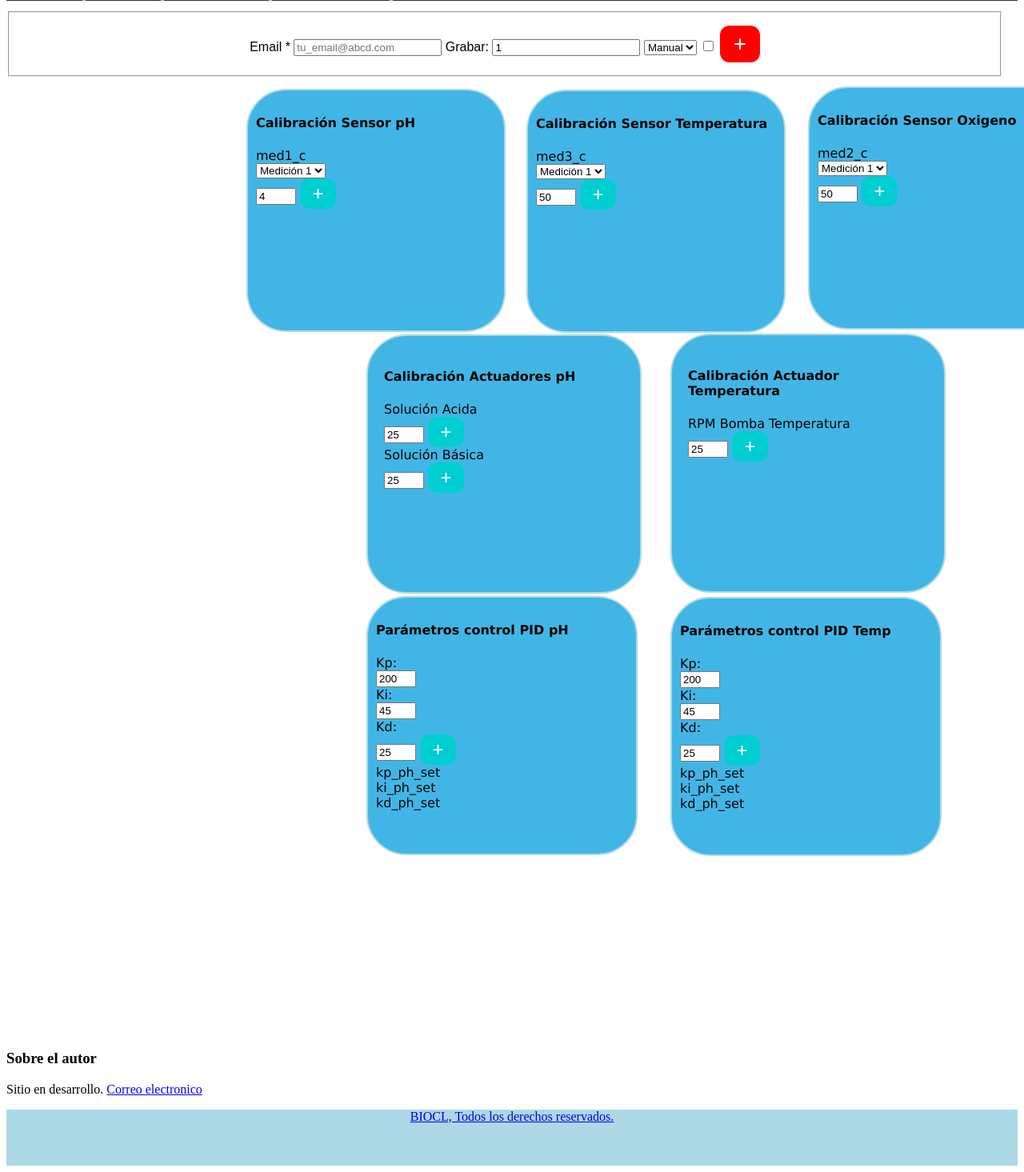
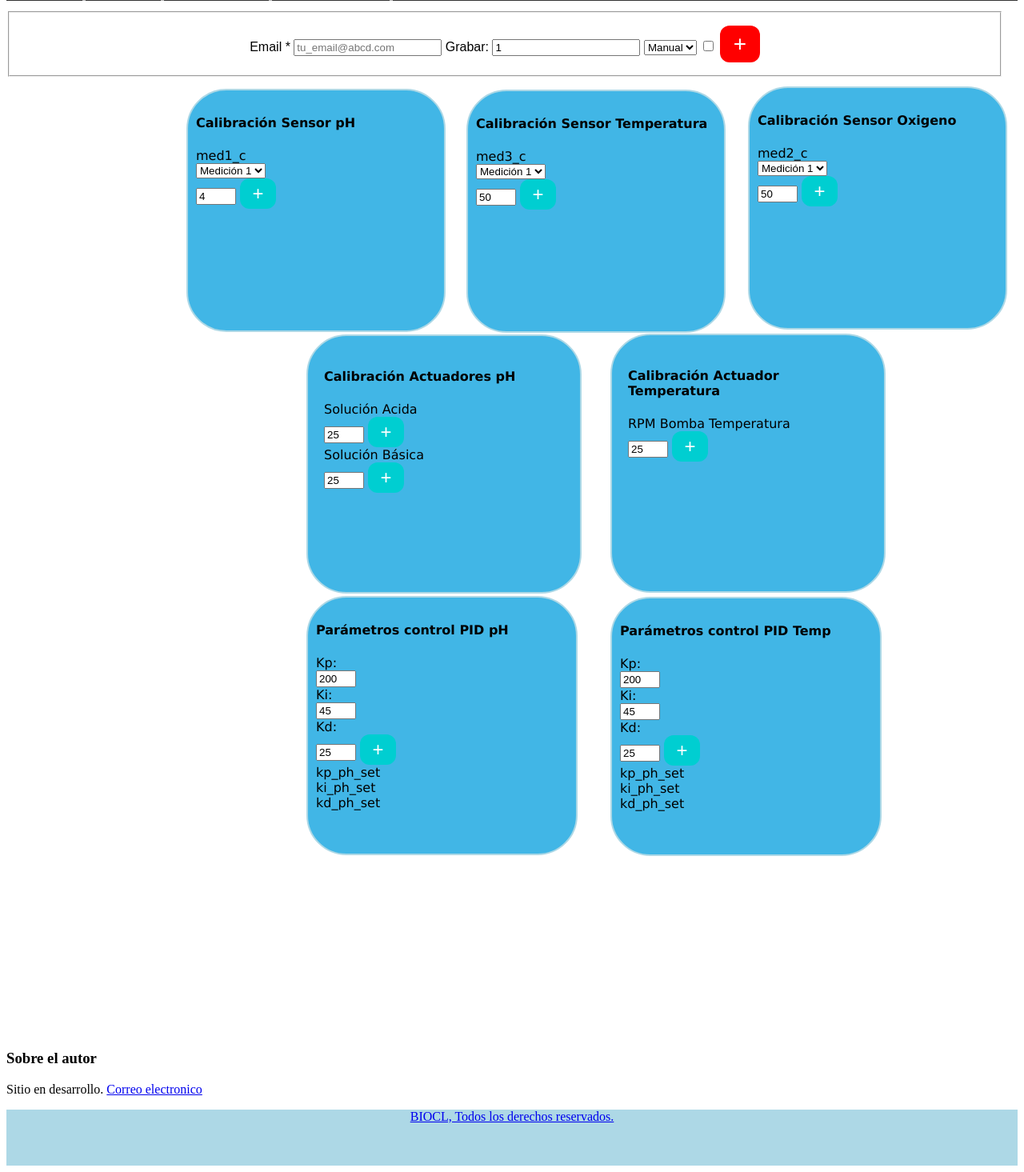
Before and after one commit to hooper2chile/biocl_system, a Flask app: page /calibrar in a window 1280 px wide; the page is wider, and only the part inside the window is pictured. Shown: the part 174-1639 px from the top of that part at 80% size. Run offline with Flask 2, Linux system fonts and the light colour scheme; parts of the project's set-up code (start-up, migrations or seed data) failed here and were passed over.

Commit message:
pid html+

```diff
--- a/static/stylesheets/calibrar.css
+++ b/static/stylesheets/calibrar.css
@@ -213,7 +213,7 @@ fieldset {
 
 
 .centrar{
-  margin-left: 150px;
+  margin-left: 75px;
 }
 
 
```
